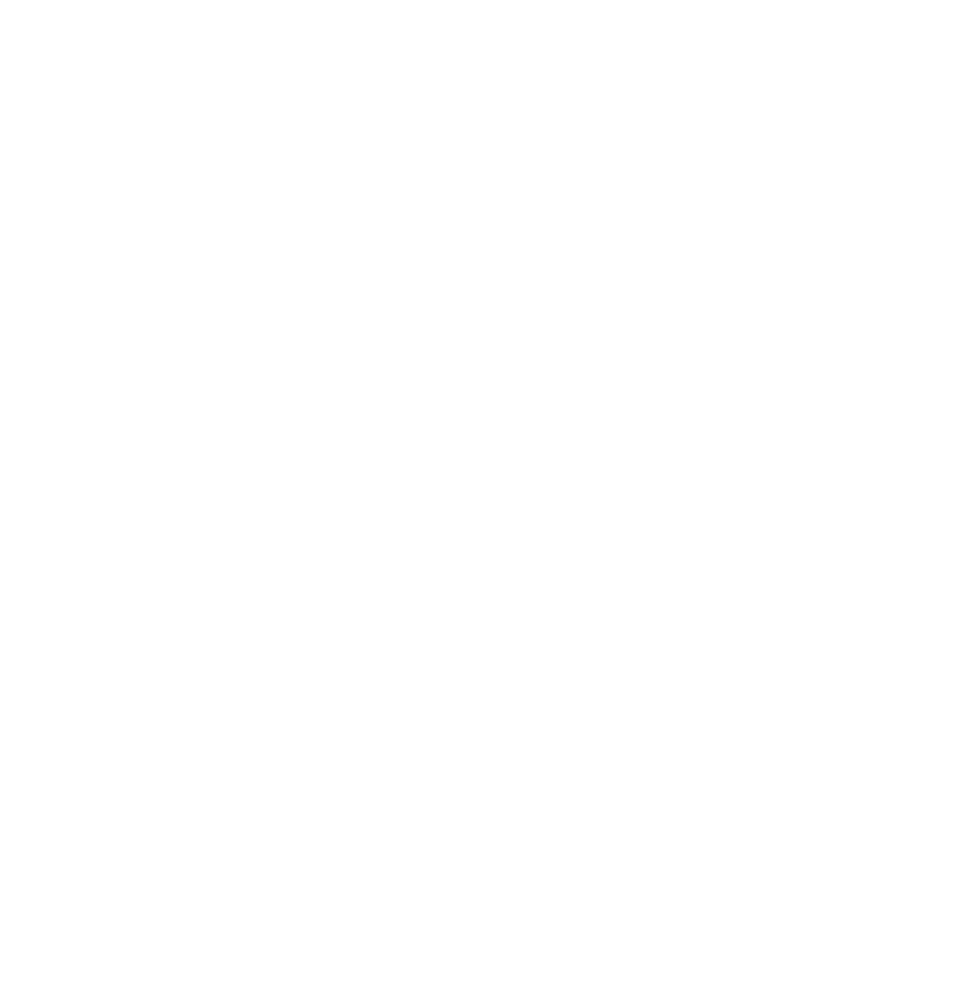
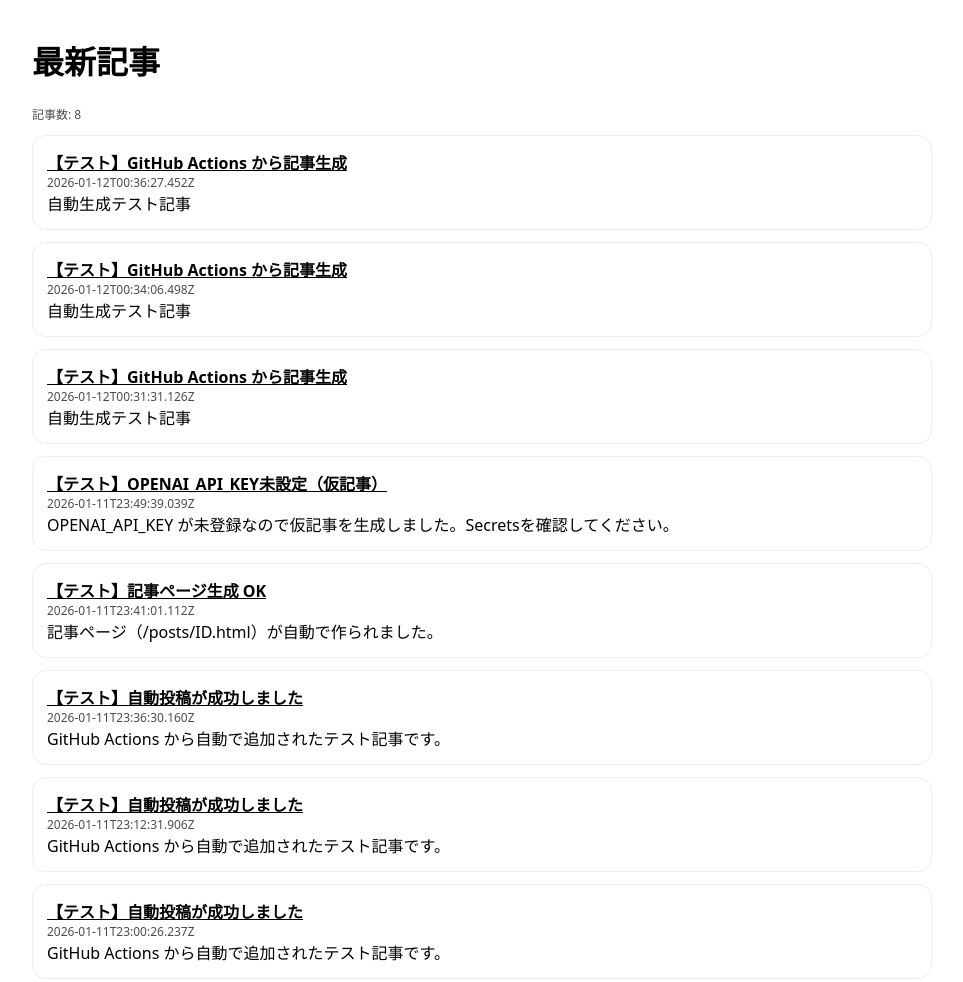
Before and after one commit to crazy30gsw-coder/kyotei-ai-1, a plain HTML site: page index.html in a window 1280 px wide. Shown: the whole page, without its empty margins (158-1121 px from the left). Before the commit the page ends 800 px from the top, so only its background shows below. Drawn offline with Linux system fonts and the light colour scheme.

Commit message:
index.html の更新

```diff
--- a/index.html
+++ b/index.html
@@ -1,11 +1,69 @@
 <!doctype html>
 <html lang="ja">
 <head>
-  <meta charset="utf-8">
-  <meta name="viewport" content="width=device-width, initial-scale=1">
+  <meta charset="utf-8" />
+  <meta name="viewport" content="width=device-width,initial-scale=1" />
   <title>まとめ速報</title>
-  <meta http-equiv="refresh" content="0; url=./index.html">
+  <style>
+    body{font-family:system-ui,-apple-system,Segoe UI,Roboto,Helvetica,Arial;margin:0}
+    .wrap{max-width:900px;margin:0 auto;padding:16px}
+    .err{background:#fff3f3;border:1px solid #ffd1d1;padding:12px;border-radius:10px;white-space:pre-wrap}
+    .card{background:#fff;border:1px solid #eee;border-radius:14px;padding:14px;margin:12px 0}
+    a{color:inherit}
+    .muted{opacity:.7;font-size:12px}
+  </style>
 </head>
 <body>
+  <div class="wrap">
+    <h1>最新記事</h1>
+    <div id="status" class="muted">読み込み中…</div>
+    <div id="list"></div>
+    <div id="error" class="err" style="display:none"></div>
+  </div>
+
+  <script>
+    const statusEl = document.getElementById("status");
+    const listEl = document.getElementById("list");
+    const errEl = document.getElementById("error");
+
+    function showError(msg){
+      statusEl.textContent = "読み込み失敗";
+      errEl.style.display = "block";
+      errEl.textContent = msg;
+    }
+
+    (async () => {
+      try{
+        const res = await fetch("/posts.json?ts=" + Date.now(), { cache:"no-store" });
+        if(!res.ok) throw new Error("posts.json fetch failed: " + res.status + " " + res.statusText);
+        const posts = await res.json();
+        if(!Array.isArray(posts)) throw new Error("posts.json is not an array");
+
+        statusEl.textContent = `記事数: ${posts.length}`;
+        listEl.innerHTML = posts.slice(0, 30).map(p => {
+          const title = (p.title || "（無題）");
+          const summary = (p.summary || "");
+          const date = (p.date || "");
+          const link = (p.link || "#");
+          return `
+            <div class="card">
+              <div><a href="${link}"><b>${escapeHtml(title)}</b></a></div>
+              <div class="muted">${escapeHtml(date)}</div>
+              <div>${escapeHtml(summary)}</div>
+            </div>
+          `;
+        }).join("");
+
+      }catch(e){
+        showError(String(e));
+      }
+    })();
+
+    function escapeHtml(s){
+      return String(s).replace(/[&<>"']/g, c => (
+        {"&":"&amp;","<":"&lt;",">":"&gt;",'"':"&quot;","'":"&#39;"}[c]
+      ));
+    }
+  </script>
 </body>
 </html>
```
